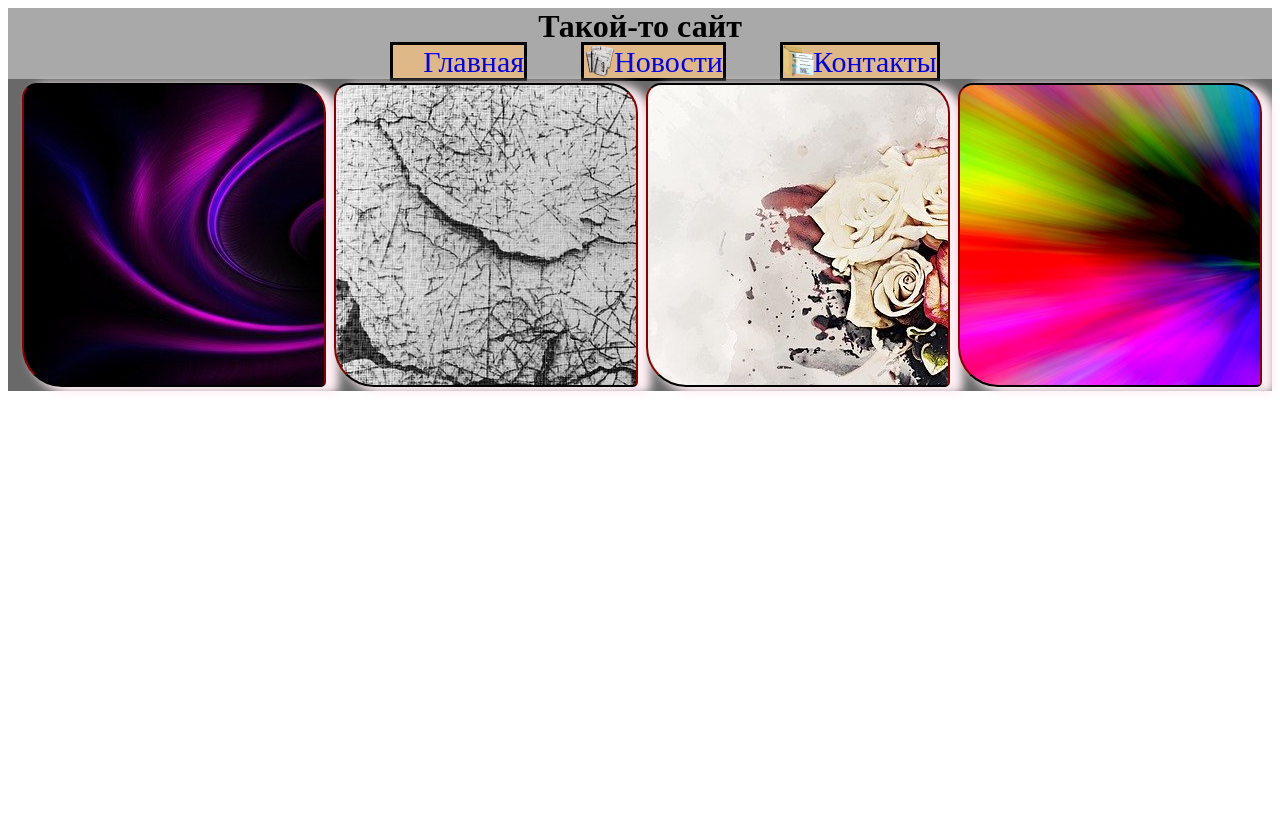
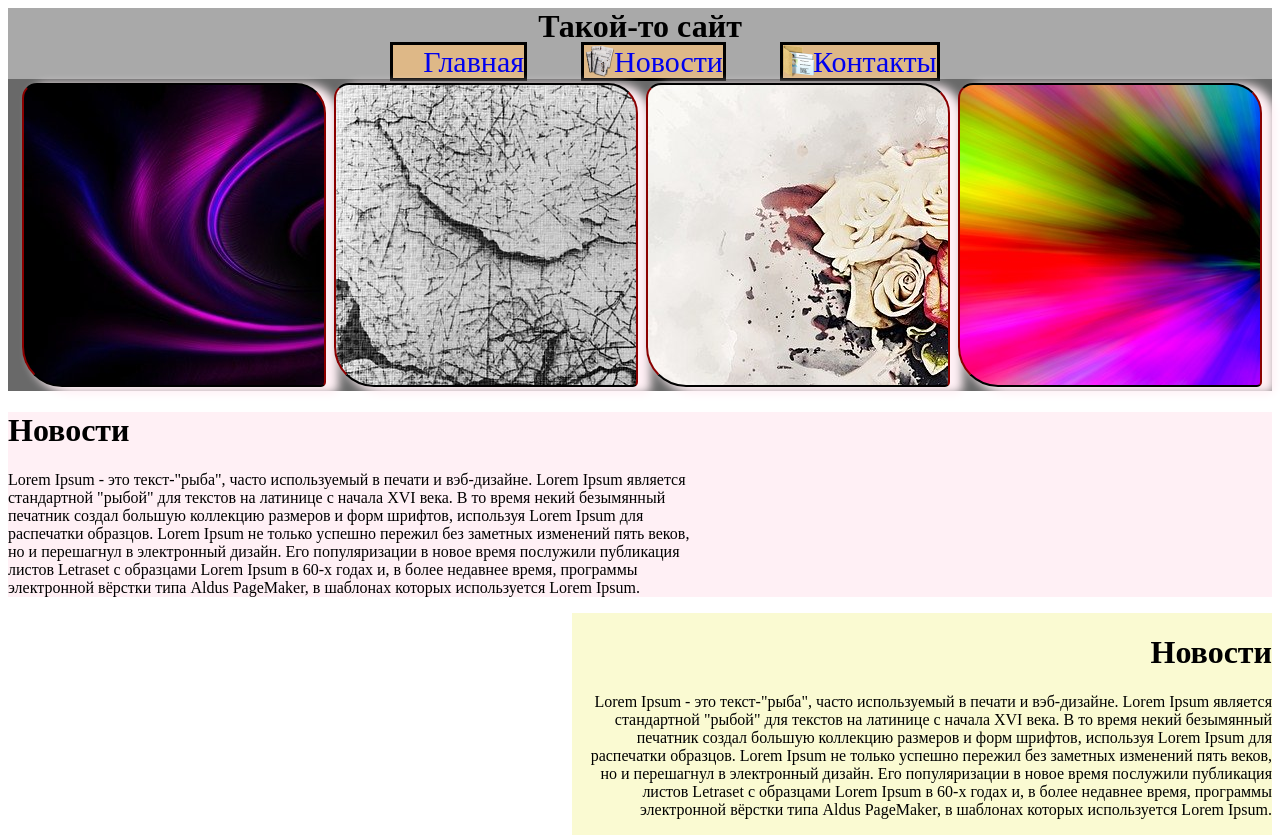
Before and after one commit to Nezeeeeee/Nezeeeeee_ToLearnCreateSite, a plain HTML site: page index.html in a window 1280 px wide. Before the commit the page ends 800 px from the top, so only its background shows below. Drawn offline with Linux system fonts and the light colour scheme.

Commit message:
newchange

```diff
--- a/Style/style.css
+++ b/Style/style.css
@@ -67,6 +67,7 @@ background-color: dimgray;
     margin-left: 4px;
     display: inline-block;
     box-shadow: 10px 4px 10px 3px lavenderblush;
+    cursor: pointer;
 
 }
 
@@ -87,3 +88,17 @@ background-color: dimgray;
 }
 
 /*END Блоки с картинками в контенте*/
+
+.newsblock{
+    background-color: lavenderblush;
+}
+.pnews2{
+width: 700px;
+}
+
+.aboutus{
+    width: 700px;
+    text-align: right;
+    float: right;
+    background-color: lightgoldenrodyellow;
+}
--- a/index.html
+++ b/index.html
@@ -20,6 +20,7 @@
     </header>
 
     <div class="content">
+        <div class="conpicdiv">
             <div class="condivpic" id="condivpic1">
 
             </div>
@@ -33,7 +34,37 @@
 
             </div>
         </div>
+    </div>
 
+    <div class="content2">
+        <div class="newsblock">
+            <h1>Новости</h1>
+            <p class="pnews2">Lorem Ipsum - это текст-"рыба", часто используемый в печати и вэб-дизайне.
+                Lorem Ipsum является стандартной "рыбой" для текстов на латинице с начала
+                XVI века. В то время некий безымянный печатник создал большую коллекцию размеров
+                и форм шрифтов, используя Lorem Ipsum для распечатки образцов. Lorem Ipsum не
+                только успешно пережил без заметных изменений пять веков, но и перешагнул в
+                электронный дизайн. Его популяризации в новое время послужили публикация листов
+                Letraset с образцами Lorem Ipsum в 60-х годах и, в более недавнее время, программы
+                электронной вёрстки типа Aldus PageMaker, в шаблонах которых используется Lorem Ipsum.
+            </p>
+        </div>
+    </div>
+
+    <div class="content3">
+        <div class="aboutus">
+            <h1>Новости</h1>
+            <p class="pnews3">Lorem Ipsum - это текст-"рыба", часто используемый в печати и вэб-дизайне.
+                Lorem Ipsum является стандартной "рыбой" для текстов на латинице с начала
+                XVI века. В то время некий безымянный печатник создал большую коллекцию размеров
+                и форм шрифтов, используя Lorem Ipsum для распечатки образцов. Lorem Ipsum не
+                только успешно пережил без заметных изменений пять веков, но и перешагнул в
+                электронный дизайн. Его популяризации в новое время послужили публикация листов
+                Letraset с образцами Lorem Ipsum в 60-х годах и, в более недавнее время, программы
+                электронной вёрстки типа Aldus PageMaker, в шаблонах которых используется Lorem Ipsum.
+            </p>
+        </div>
+    </div>
     <footer>
 
     </footer>
```
Lines whose indentation alone changed are shown as unchanged.
